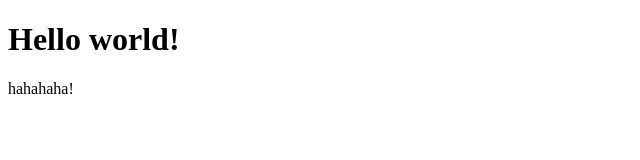
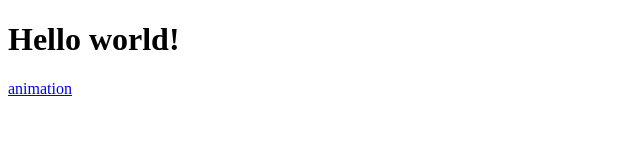
Before and after one commit to buzzlightyears/css-exercise, a plain HTML site: page index.html in a window 1280 px wide. Shown: the full height of the page, 0-640 px from the left. Drawn offline with Linux system fonts and the light colour scheme.

Commit message:
link to animation

```diff
--- a/index.html
+++ b/index.html
@@ -8,6 +8,6 @@
 </head>
 <body>
     <h1>Hello world!</h1>
-    <p>hahahaha!</p>
+    <a href="animation/index.html">animation</a>
 </body>
 </html>
```
